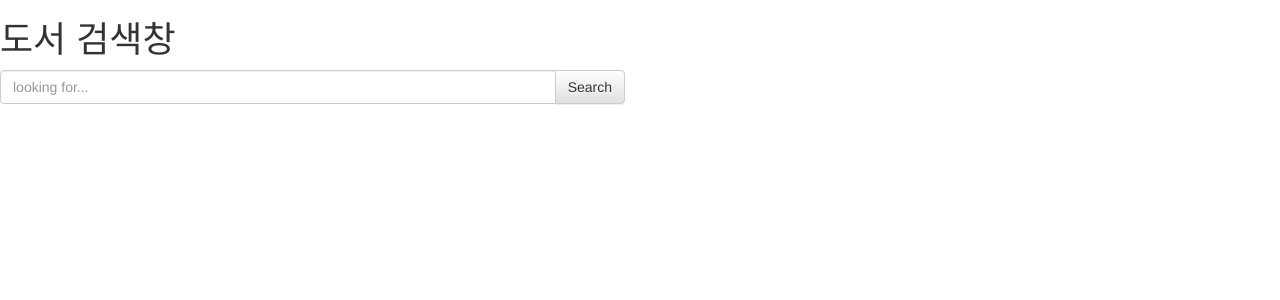
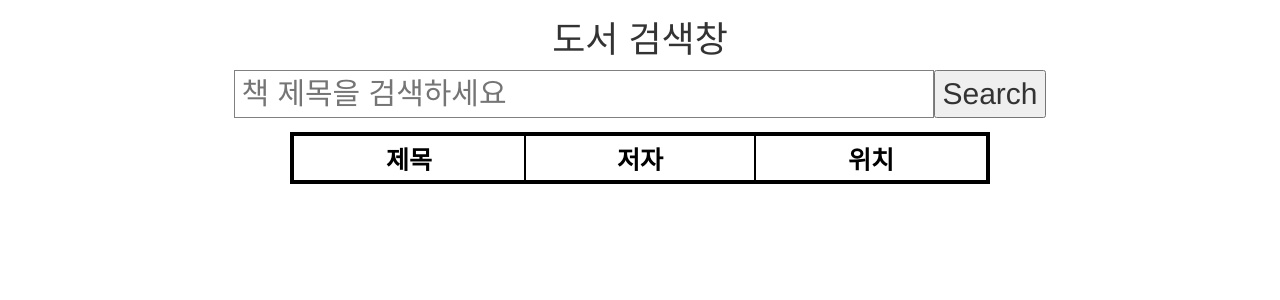
Before and after one commit to jahii/library_project_UI, a Django app: page /visitor/ in a window 1280 px wide. Shown: the top 300 px of the page. Run offline with Django 3.2, Linux system fonts and the light colour scheme; data that the repository does not hold is empty; some libraries are stand-ins or nearby versions.

Commit message:
right before using websocket

```diff
--- a/templates/visitor/search_screen.html
+++ b/templates/visitor/search_screen.html
@@ -3,50 +3,61 @@
 {% block content %}
 
 
-    <div>
+    <div id="title">
         <h1>도서 검색창</h1>
     </div>
-    <form action="" method='GET'>
-        <div class="row" style="margin-bottom:10px;">
-            <div class="col-lg-6">
-                <div class="input-group">
-                    <input type="text" class="form-control" name="search_key" value="{{ search_key }}"
-                        placeholder="looking for...">
-                    <span class="input-group-btn">
-                        <input class="btn btn-default" type="submit" value="Search">
-                    </span>
-                </div><!-- /input-group -->
-            </div><!-- /.col-lg-6 -->
-        </div><!-- /.row -->
-    </form>
-    <div class="row">
-        {% for book in booklist %}
-        <div id="book_list_search" class="col-md-5" style="float: left; margin-bottom: 30px; margin-right: 30px;">
-        <button id=button onclick="check()">
-                {% csrf_token %}
+    <div id="main">
+        <form id="search" action="" method='GET'>
+            <div id="mainsearch">
+                <input class="form1" type="text"  name="search_key" value="{{ search_key }}" placeholder="책 제목을 검색하세요">
+                <input class="button" type="submit" value="Search">
+            </div>
+        </form>
+    </div>
+    <div>
+        <table>
+            <tbody>
+                <tr>
+                    <td>
+                        제목
+                    </td>
+                    <td>
+                        저자
+                    </td>
+                    <td>
+                        위치
+                    </td>
+                </tr>
+                {% for book in booklist %}
+                <tr class="contents" onclick="check('{{ book.title }}','{{ book.id}}');">
+                    {% csrf_token %}
+                        <td>
+                            {{book.title}}
+                        </td>
+                        <td>
+                            {{book.author}}
+                        </td>
+                        <td>
+                            {{book.location}}
+                        </td>
 
-                <h4>
-                    {{ book.title }}
-                </h4>
-            <h5>by.{{ book.author }}</h5>
-            </button>
-        </div>
-        {% endfor %}
+                </tr>
+                {% endfor %}
+            </tbody>
+        </table>
     </div>
     <script language="javascript">
 
-        function check(){
-            var is = confirm(" 이 책을 찾으시겠습니까?");
+        function check(title,id){
+            var is = confirm(title+"   -   이 책을 찾으시겠습니까?");
             if(is){
-                location.href="./start_or_not/";
+                location.href="./drawmap/"+id;
                 return true;
             }
             else{
                 return false;
             }
         }
-
-
     </script>
 
 {% endblock %}
--- a/templates/visitor/visitor_base.html
+++ b/templates/visitor/visitor_base.html
@@ -5,6 +5,61 @@
         <link rel="stylesheet" href="//maxcdn.bootstrapcdn.com/bootstrap/3.3.2/css/bootstrap.min.css">
         <link rel="stylesheet" href="//maxcdn.bootstrapcdn.com/bootstrap/3.3.2/css/bootstrap-theme.min.css">
         <script src="https://maxcdn.bootstrapcdn.com/bootstrap/3.3.2/js/bootstrap.min.js"></script>
+        <style>
+            #title{
+                text-align: center;
+            }
+            #main{
+                text-align: center;
+            }
+            #search{
+                display: inline-block;
+            }
+            #mainsearch{
+                display: table;
+            }
+            .form1{
+                font-size: 3rem;
+                height: 100%;
+                font-weight: 540;
+                border: 1px solid gray;
+                padding: 6px;
+                width: 700px;
+                vertical-align: top;
+            }
+            .button{
+                font-size: 3rem;
+                height: 100%
+            }
+            .row{
+                text-align: center !important;
+                margin: 0 0 0;
+            }
+            table{
+                border: 4px solid black;
+                margin-left:auto;
+                margin-right:auto;
+                min-width: 700px;
+            }
+            #booklist{
+                margin: 0 0 0;
+            }
+            td{
+                padding-top: 4px;
+                padding-left: 8px;
+                padding-right: 8px;
+                padding-bottom: 4px;
+                font-size: 2.5rem;
+                font-weight: bolder;
+                text-align: center;
+                border: 2px solid black;
+                color: black;
+            }
+            .contents>td:hover{
+                cursor: pointer;
+                color:cadetblue;
+            }
+        </style>
     </head>
     <body>
         {% block content %}
--- a/visitor/urls.py
+++ b/visitor/urls.py
@@ -6,5 +6,5 @@ from . import views
 urlpatterns = [
     path('', views.searchbook, name = "search-book"),
 #   path('', views.searchedbooklist, name ="searched-booklist"),
-    path('start_or_not/', views.startornot, name ="start-or-not"),
+    path('drawmap/<int:id>', views.drawmap, name ="drawing-map"),
 ]
--- a/visitor/views.py
+++ b/visitor/views.py
@@ -5,7 +5,7 @@ from django.contrib import messages
 
 # Create your views here.
 def searchbook(request):
-    booklist = BookList.objects.all()
+    booklist = BookList.objects.all().order_by('title')
 
     search_key = request.GET.get('search_key')
     if search_key:
@@ -14,14 +14,8 @@ def searchbook(request):
     return render(request, 'visitor/search_screen.html',{'booklist':booklist})
 
 
-# def searchedbooklist(request):
-#     all_book_list = BookList.objects.all()
-#     search_key = request.GET.get('search_key')
-#     if search_key :
-#         booklist = all_book_list.filter(title__icontains=search_key)
+def drawmap(request, id):
+    searched_book = BookList.objects.get(id=id)
 
-#         return render(request, 'visitor/searched_booklist.html', {'booklist':booklist})
 
-def startornot(reqeust):
-
-    return render(request, 'visitor/start_or_not.html',{'book':book})
+    return render(request, 'common/draw_map.html', {'searched_book':searched_book})
```
Also changed, not shown: templates/common/base.html (+19 -8 lines), templates/common/draw_map.html (added, +9 -0 lines).
